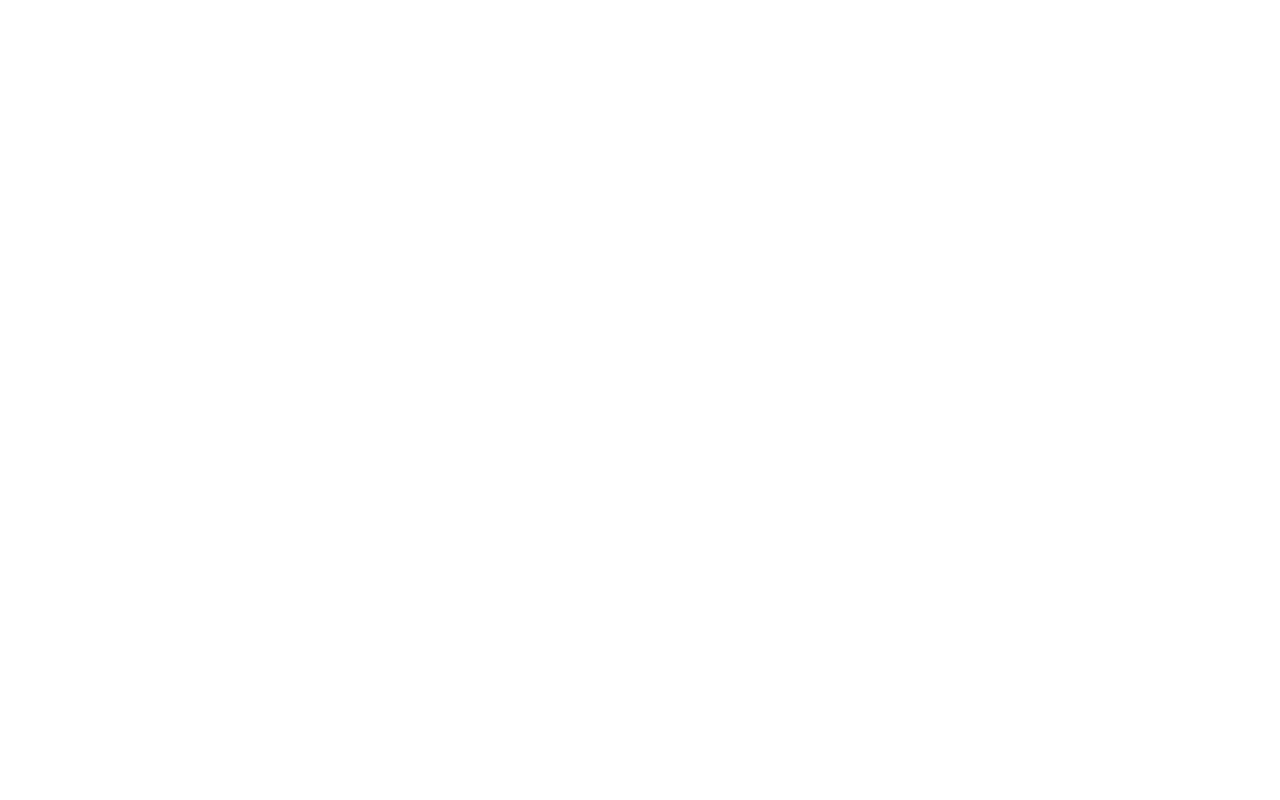
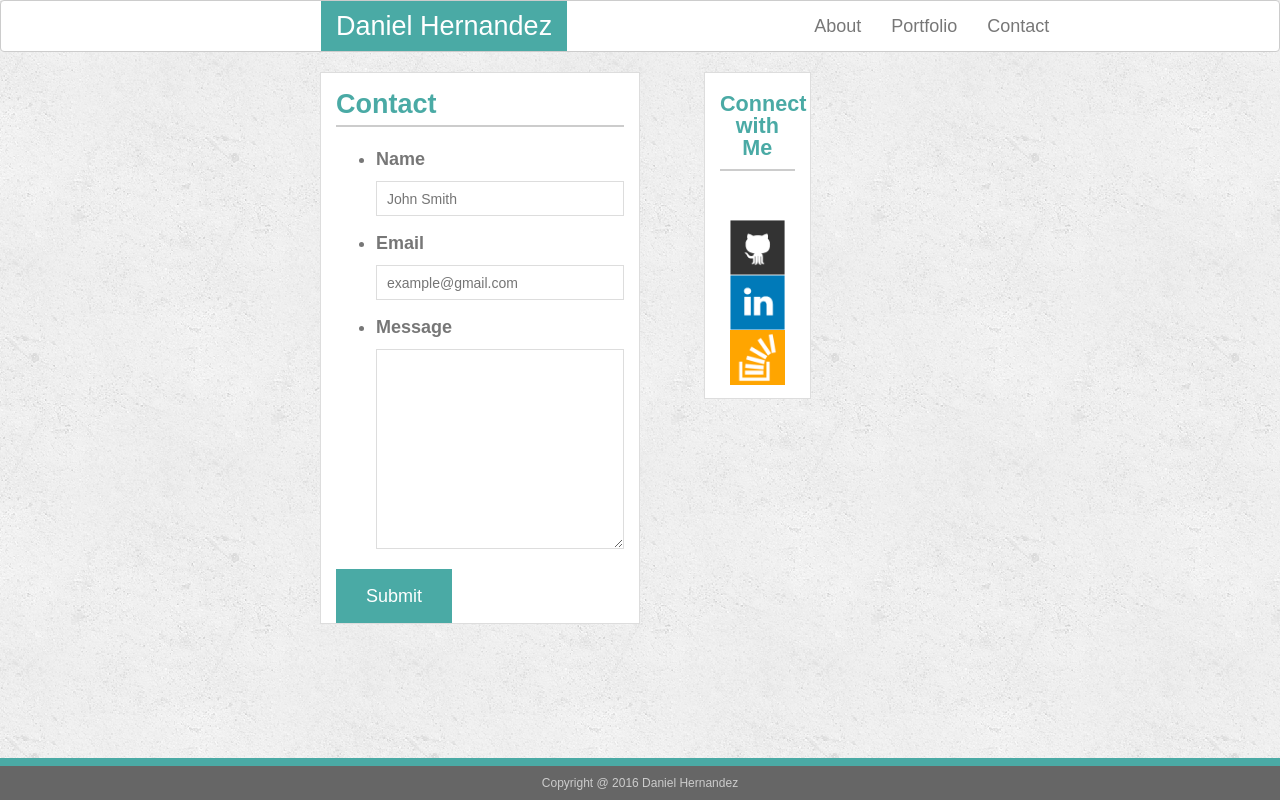
Before and after one commit to weissguts/Bootstrap-Portfolio, a plain HTML site: page contact.html in a window 1280 px wide. Drawn offline with nearby package versions, Linux system fonts and the light colour scheme.

Commit message:
Finished contact.html

```diff
--- a/assets/css/style.css
+++ b/assets/css/style.css
@@ -120,6 +120,56 @@ body {
 }
 /**************PORTFOLIO-END*******************************/
 
+
+/**************CONTACT-BEGIN*******************************/
+#contact-form ul {
+    margin-bottom: 20px;
+}
+
+#contact-form li {
+    margin-bottom: 10px;
+}
+
+label,
+input[type=text],
+input[type=email],
+textarea {
+    display: block;
+    width: 100%;
+}
+
+input[type=text],
+input[type=email],
+textarea {
+    height: 35px;
+    padding: 0 10px;
+    font-size: 14px;
+    border: 1px solid #ddd;
+}
+
+textarea {
+    height: 200px;
+}
+
+input[type=submit] {
+    padding: 10px 30px;
+    font-size: 18px;
+    color: #fff;
+    cursor: pointer;
+    background: #4aaaa5;
+    border: 0 none;
+}
+/**************CONTACT-ENDs*******************************/
+
+
+
+
+
+
+
+
+
+
 /**************NAVBAR-BEGIN*******************************/
 .navbar-default {
     background-color: #ffffff;
--- a/contact.html
+++ b/contact.html
@@ -0,0 +1,92 @@
+<!DOCTYPE html>
+<html lang="en">
+<head>
+    <meta charset="utf-8">
+    <meta http-equiv="X-UA-Compatible" content="IE=edge">
+    <meta name="viewport" content="width=device-width, initial-scale=1">
+    <!-- The above 3 meta tags *must* come first in the head; any other head content must come *after* these tags -->
+    <title>Bootstrap Daniel Hernandez Portfolio</title>
+
+    <!-- Bootstrap -->
+    <link href="assets/css/bootstrap.css" rel="stylesheet">
+    <link href="assets/css/style.css" rel="stylesheet">
+
+    <script src="https://oss.maxcdn.com/html5shiv/3.7.3/html5shiv.min.js"></script>
+    <script src="https://oss.maxcdn.com/respond/1.4.2/respond.min.js"></script>
+
+</head>
+
+<body>
+
+<nav class="navbar navbar-default">
+    <!-- Brand and toggle get grouped for better mobile display -->
+    <div class="navbar-header">
+        <button type="button" data-target="#navbarCollapse" data-toggle="collapse" class="navbar-toggle">
+            <span class="sr-only">Toggle navigation</span>
+            <span class="icon-bar"></span>
+            <span class="icon-bar"></span>
+            <span class="icon-bar"></span>
+        </button>
+        <a href="index.html" class="navbar-brand">Daniel Hernandez</a>
+    </div>
+    <!-- Collection of nav links and other content for toggling -->
+    <div id="navbarCollapse" class="collapse navbar-collapse">
+        <ul class="nav navbar-nav">
+            <li><a href="index.html">About</a></li>
+            <li><a href="portfolio.html">Portfolio</a></li>
+            <li><a href="contact.html">Contact</a></li>
+        </ul>
+    </div>
+</nav>
+
+<section id="main-container" class="container-fluid">
+    <div class="row">
+        <div class="col-lg-3 about-me">
+            <h2 class="connect-about">Contact</h2>
+            <form id="contact-form">
+                <ul>
+                    <li>
+                        <label for="name">Name</label>
+                        <input type="text" id="name" name="name" placeholder="John Smith" required="required">
+                    </li>
+                    <li>
+                        <label for="email">Email</label>
+                        <input type="email" id="email" name="email" placeholder="example@gmail.com" required="required">
+                    </li>
+                    <li>
+                        <label for="message">Message</label>
+                        <textarea id="message" name="message" required="required"></textarea>
+                    </li>
+                </ul>
+                <input type="submit">
+            </form>
+
+        </div>
+
+        <div class="col-lg-1 connect-me">
+            <h3 class="connect-side">Connect with Me</h3><br>
+
+            <a href="https://github.com/weissguts"><img src="assets/images/github-128.png" class="social" alt="GitHub" /></a>
+            <a href="https://www.linkedin.com/in/daniel-hernandez-687942101/"><img src="assets/images/linkedin-128.png" class="social" alt="LinkedIn" /></a>
+            <a href="https://stackoverflow.com/users/6489455/daniel-hernandez"><img src="assets/images/stackoverflow-128.png" class="social" alt="Stack Overflow" /></a>
+
+
+        </div>
+
+    </div>
+
+</section>
+
+
+<footer class="footer navbar-fixed-bottom footer-custom">
+    Copyright @ 2016 Daniel Hernandez
+</footer>
+
+
+<!-- jQuery (necessary for Bootstrap's JavaScript plugins) -->
+<script src="https://ajax.googleapis.com/ajax/libs/jquery/1.12.4/jquery.min.js"></script>
+<!-- Include all compiled plugins (below), or include individual files as needed -->
+<script src="js/bootstrap.min.js"></script>
+
+</body>
+</html>
```
